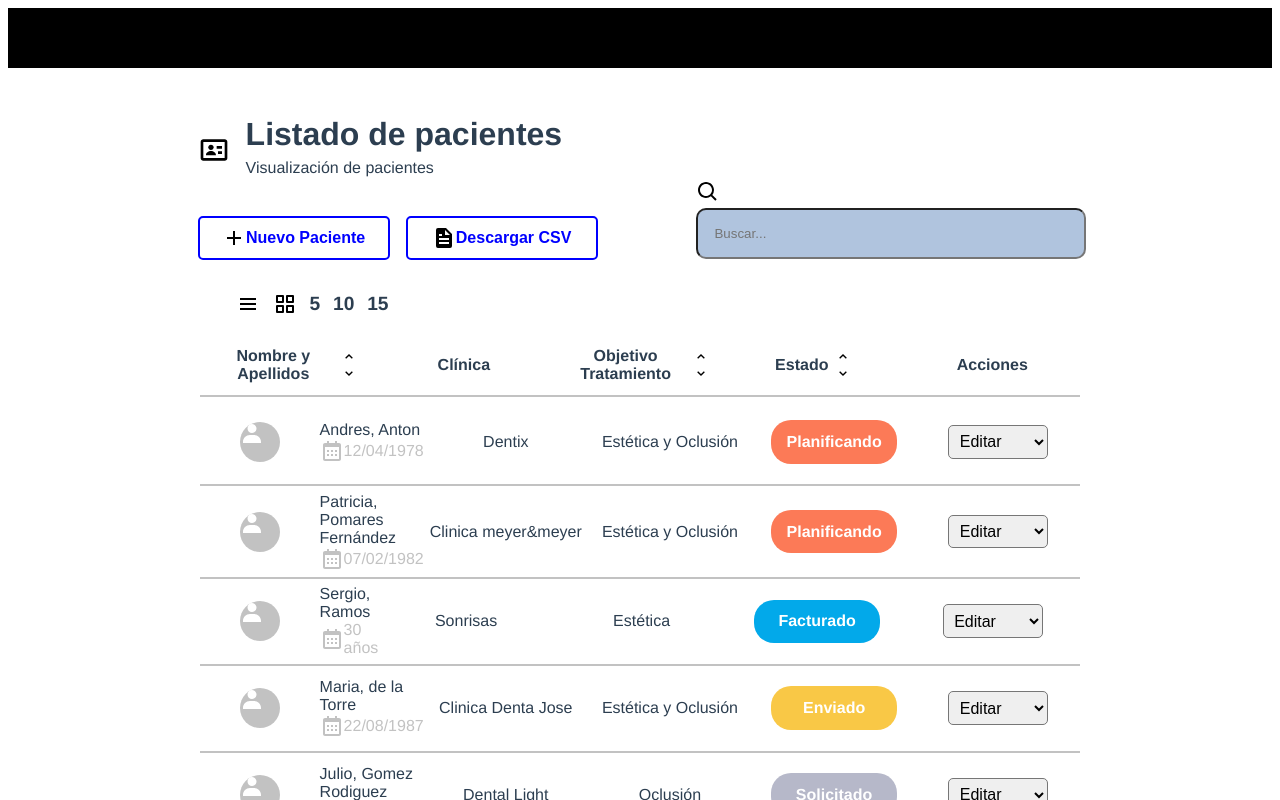
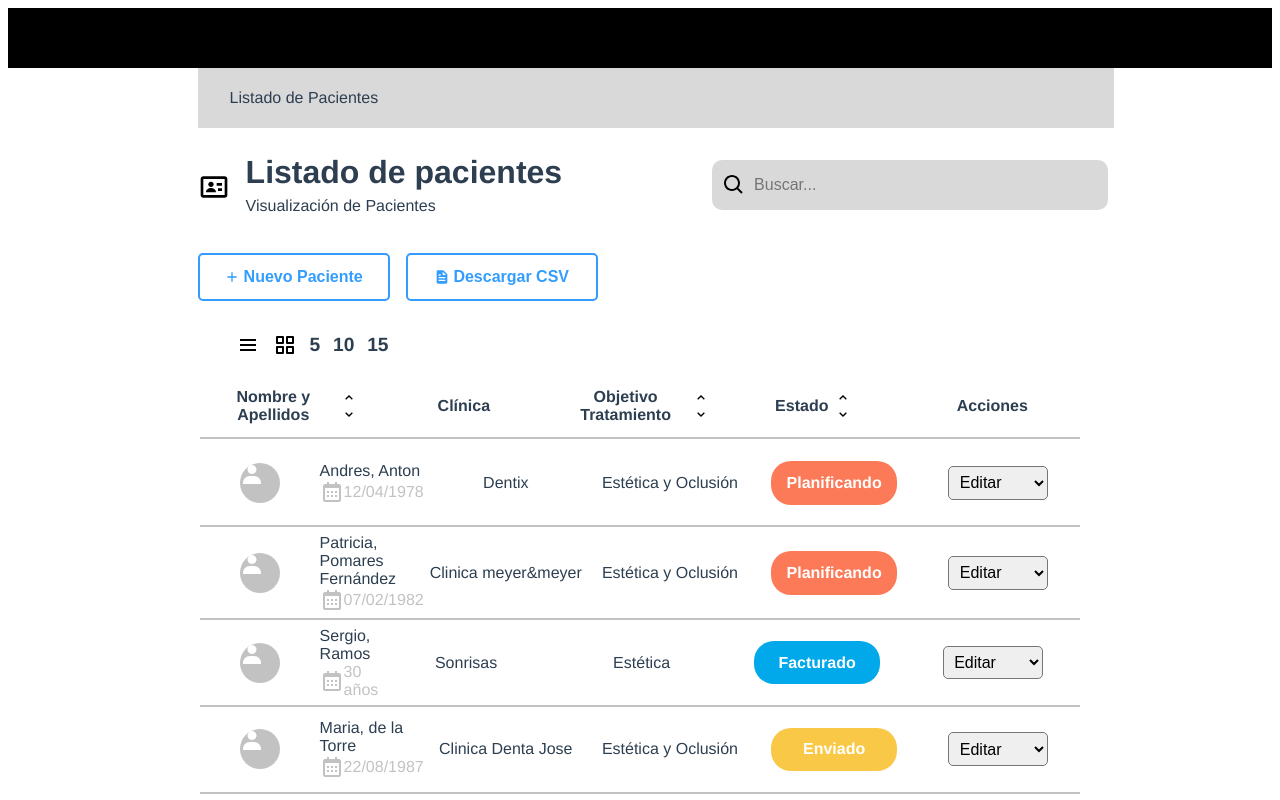
Before and after one commit to Claratj/secret-aligner, a Vue app: page / in a window 1280 px wide. Shown: the top 800 px of the page. Built offline with nearby package versions, Linux system fonts and the light colour scheme.

Commit message:
style search input done

```diff
--- a/src/views/Home.vue
+++ b/src/views/Home.vue
@@ -1,12 +1,13 @@
 <template>
   <div class="home">
+    <div class="subnav">Listado de Pacientes</div>
     <header>
       <div class="header-title">
         <div class="header-card">
           <img src="@/assets/icons/card.svg" />
           <div class="patient-options">
             <h1>Listado de pacientes</h1>
-            <p>Visualización de pacientes</p>
+            <p>Visualización de Pacientes</p>
           </div>
         </div>
         <div class="header-buttons">
@@ -22,9 +23,7 @@
       </div>
 
       <label for="search" class="search">
-        <div class="search-icon">
-          <img src="@/assets/icons/search.svg" />
-        </div>
+        <img src="@/assets/icons/search.svg" />
         <input type="text" name="search" id="search" placeholder="Buscar..." v-model="search" />
       </label>
     </header>
@@ -93,11 +92,19 @@ export default {
 </script>
 
 <style scoped>
+.subnav {
+  width: 100%;
+  height: 60px;
+  padding-left: 2rem;
+  display: flex;
+  align-items: center;
+  background-color: #d9d9d9;
+}
 header {
   width: 100%;
   display: flex;
   justify-content: space-between;
-  align-items: center;
+  align-items: flex-start;
 }
 h1 {
   margin: 0;
@@ -111,7 +118,7 @@ p {
   flex-direction: column;
 }
 .header-card {
-  padding: 1rem 0;
+  padding: 1.6rem 0 1rem;
   display: flex;
   flex-direction: row;
   align-items: center;
@@ -129,11 +136,11 @@ p {
 }
 .header-buttons button {
   width: 12rem;
-  padding: 0.5rem 1rem;
+  padding: 0.8rem 1rem;
   margin: 1rem 1rem 1rem 0;
   background-color: white;
-  color: blue;
-  border: 2px solid blue;
+  color: #339dff;
+  border: 2px solid #339dff;
   border-radius: 5px;
   display: flex;
   align-items: center;
@@ -142,13 +149,21 @@ p {
   font-size: 1rem;
   cursor: pointer;
 }
+.header-buttons button img {
+  padding-right: 0.2rem;
+  height: 1rem;
+  filter: invert(49%) sepia(53%) saturate(740%) hue-rotate(170deg) brightness(102%) contrast(102%);
+}
 .header-buttons button:hover {
-  background-color: blue;
+  background-color: #339dff;
   color: white;
+}
+.header-buttons button:hover img {
+  filter: invert(93%) sepia(100%) saturate(1%) hue-rotate(183deg) brightness(109%) contrast(101%);
 }
 .home {
   width: 70%;
-  padding: 2rem;
+  padding: 0 4rem 2rem 4rem;
   margin: 0 auto;
 }
 
@@ -166,19 +181,22 @@ p {
 
 .search {
   width: 40%;
-  margin-right: 2rem;
+  margin: 1rem;
+  padding: 1rem 0 1rem;
   height: 1rem;
   display: relative;
 }
+.search img {
+  position: absolute;
+  margin: 0.8rem 0.6rem;
+}
 .search input {
   width: 100%;
-  padding: 1rem;
-  background-image: require("@/assets/icons/search.svg");
-  background-repeat: no-repeat;
-  background-size: 18px 18px;
-  background-position: center;
+  padding: 1rem 0 1rem 2.6rem;
   border-radius: 10px;
-  background-color: lightsteelblue;
+  background-color: #d9d9d9;
+  border: none;
+  font-size: 1rem;
 }
 
 .show {
```
Also changed, not shown: src/assets/icons/file.svg, src/assets/icons/plus.svg.
